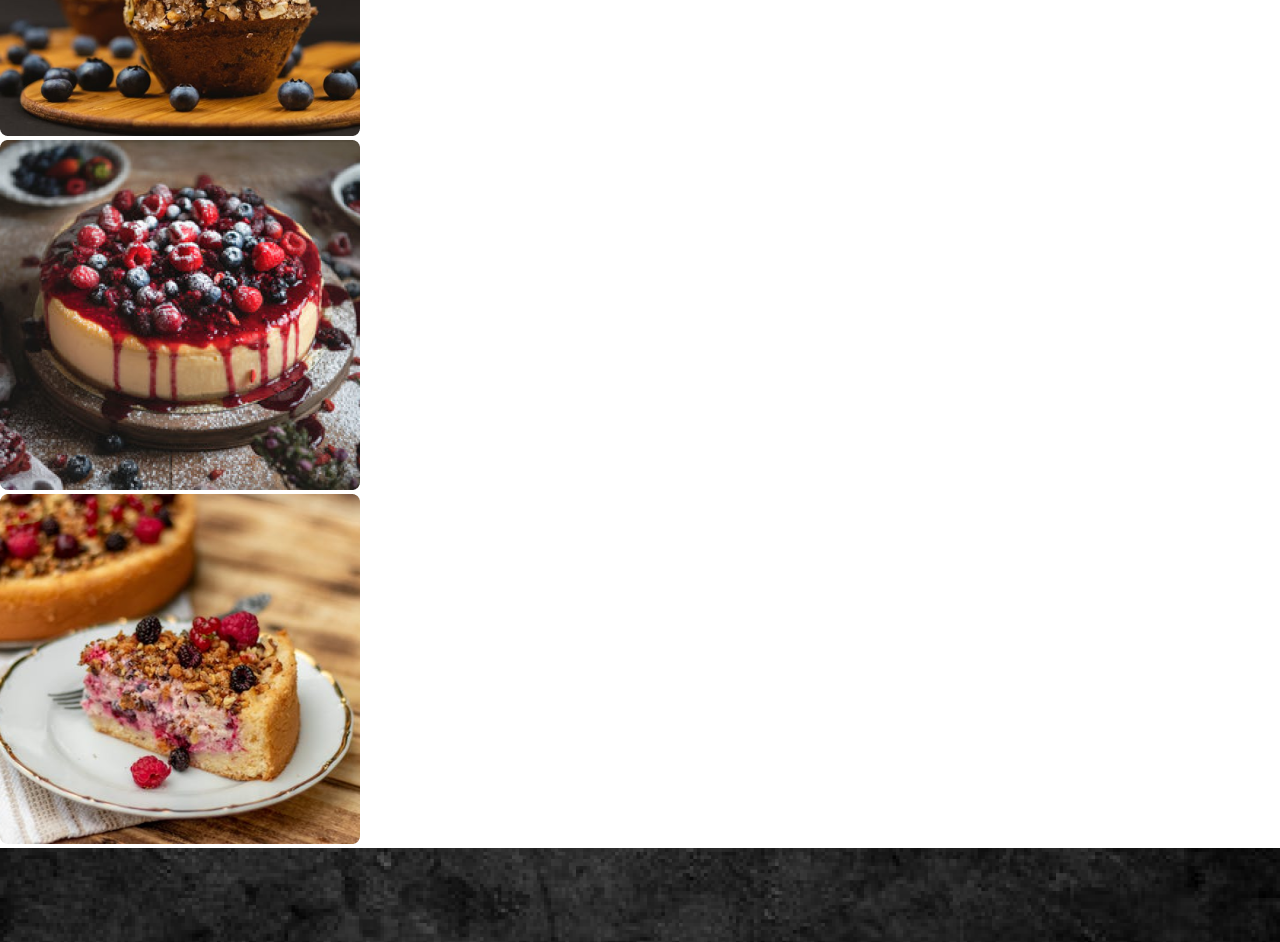
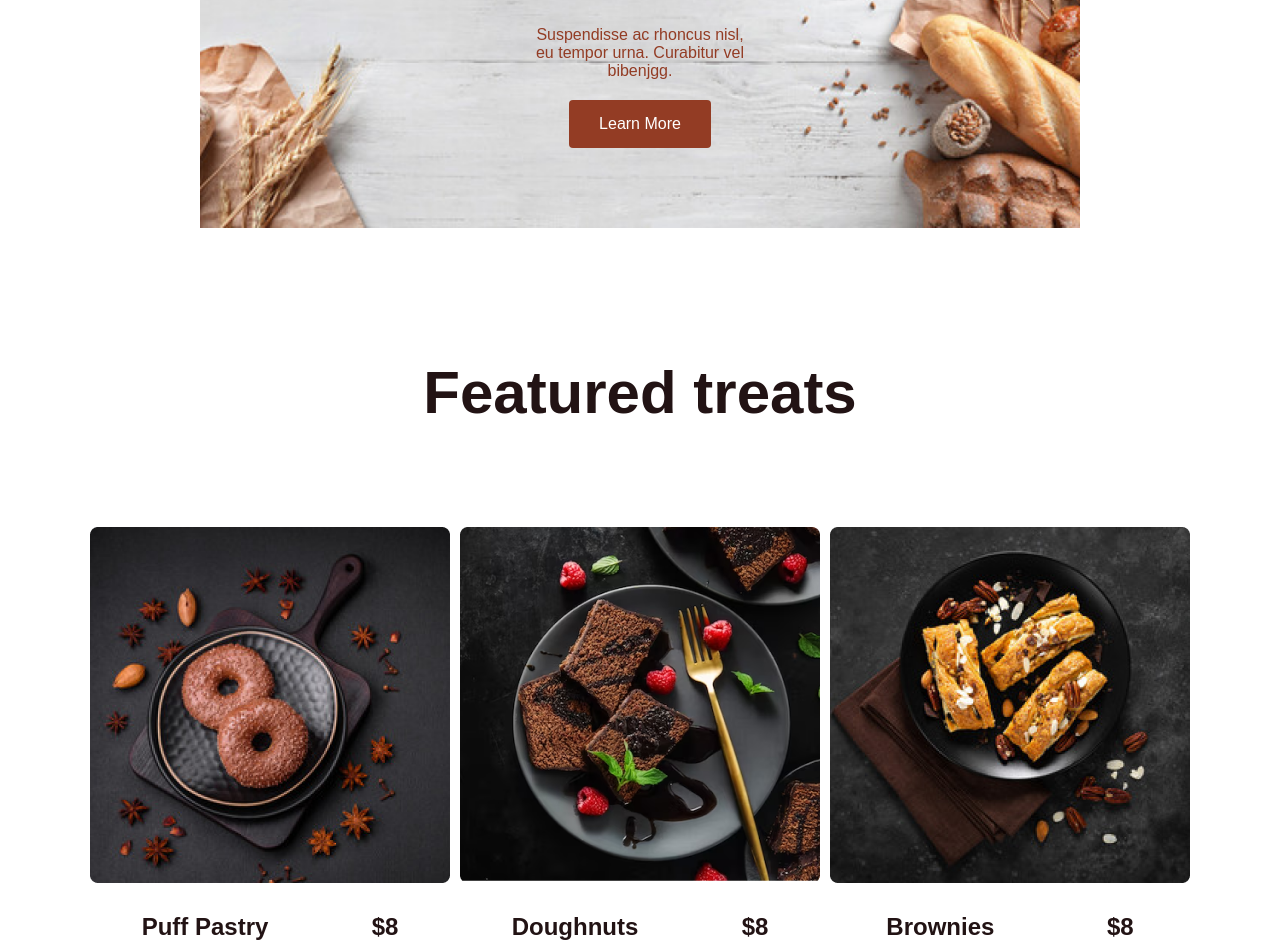
Before and after one commit to azddineharchaoui/Beldi, a plain HTML site: page index.html in a window 1280 px wide. Shown: the part 1014-1956 px from the top of the page. Drawn offline with nearby package versions, Linux system fonts and the light colour scheme; a web font is replaced by a local one.

Commit message:
editing index.html and changing the style

```diff
--- a/css/style.css
+++ b/css/style.css
@@ -122,6 +122,7 @@ section{
 .home-btn, .add-btn{
 	display: inline-block;
 	font-size: 16px;
+	font-family: 'Poppins', sans-serif;
 	padding: 15px 30px;
 	background: #933C24;
 	color: #FFFFFF;
@@ -415,6 +416,7 @@ header.sticky{
 }
 .end-text p{
 	color: var(--bg-color);
+	font-family: 'Poppins', sans-serif;
 	font-size: 14px;
 	letter-spacing: 2px;
 }
@@ -698,6 +700,22 @@ width: 50%;
 	grid-template-columns: repeat(3,1fr);
 	gap: 10px;
 }
+.treatsgrid{
+	display: grid;
+	grid-template-columns: repeat(3,1fr);
+	gap: 10px;
+	margin: 70px 30px 0;
+}
+.treatsgrid div h2{
+	text-align: center;
+	font-family: 'Poppins', sans-serif;
+	margin-top: 20px;
+}
+.treatsgrid div{
+	display: flex;
+	justify-content: space-around;
+	align-items: center;
+}
 .exitem{
 	width: 100%;
 	height: 100%;
@@ -728,7 +746,12 @@ width: 50%;
 	background-position: center;
 	background-size: cover;
 	background-repeat: no-repeat;
-	margin: 0 200px;
+	margin: 50px 200px;
+}
+.home-text h3{
+	color:#DFC57B;
+	font-size : 40px;
+	font-family: 'Poppins', sans-serif;
 }
 .offre{
 	display: flex ;
--- a/index.html
+++ b/index.html
@@ -34,26 +34,48 @@
 	<!--Home section-->
 	<section class="home" id="home">
 		<div class="home-text">
-            <h3 style="color:#DFC57B; font-size : 40px;">Delicious Cafe</h3>
+            <h3>Delicious Cafe</h3>
 			<h1>Sweet Treats, <br>Perfect Eats</h1>
 			<a href="Menu.html" class="home-btn">Shop now</a>
-            <a href="about.html" style="color: #926918bf; margin-left: 20px; " >Learn More </a>
+            <a href="about.html" style="color: #DFC57B; margin-left: 20px; font-family:'Poppins', sans-serif; " >Learn More </a>
 		</div>
 	</section>
 
 
-	<!--Featured treats -->
+	<section class="offer">
+        <div class="offre">
+            <h2 style="color:#933C24; font-size: 40px;">20% Off Your <br> First Order </h2>
+            <p style=" color:#933C24; font-family: Arial, Helvetica, sans-serif;">Suspendisse ac rhoncus nisl,<br> eu tempor urna. Curabitur vel <br> bibenjgg.</p>
+            <a href="#" class="add-btn" style="font-family: Arial, Helvetica, sans-serif;">Learn More</a>
+        </div>
+
+    </section>
+
+
+<!--Featured treats -->
+<section class="explore">
+	<h1>Featured treats </h1>
 	<div class="treatsgrid">
 		<div class="exitem" id="exitem1">
-			<img src="img/Rectangle 20.png" alt="explore 1" />
+			<img src="img/treats1.png" alt="explore 1" />
 		</div>
 		<div class="exitem" id="exitem2">
-			<img src="img/Rectangle 21.png" alt="explore 2" />
+			<img src="img/treats2.png" alt="explore 2" />
 		</div>
 		<div class="exitem" id="exitem3">
-			<img src="img/Rectangle 22.png" alt="explore 3" />
+			<img src="img/treats3.png" alt="explore 3" />
+		</div>
+		<div >
+			<h2> Puff Pastry</h2>    <h2>$8</h2>
+		</div>
+		<div >
+			<h2> Doughnuts</h2>    <h2>$8</h2>
+		</div>
+		<div >
+			<h2> Brownies</h2>    <h2>$8</h2>
 		</div>
 	</div>
+</section>
 
 	<!--footer-->
 	<section id="contact">
@@ -116,7 +138,7 @@
 		</div>
 
 		<div class="end-text">
-			<p>Copyright ©2022 All rights reserved | Travigo</p>
+			<p>© 2024 Codebenders. All rights reserved</p>
 		</div>
 	</section>
 
```
Also changed, not shown: Menu.html (+1 -1 lines), about.html (+1 -1 lines), contact.html (+1 -1 lines), img/treats1.png (renamed from img/Rectangle 153.png), img/treats2.png (renamed from img/Rectangle 154.png), img/treats3.png (renamed from img/Rectangle 156.png).
